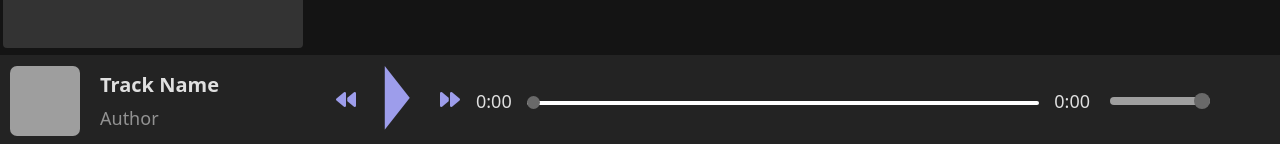
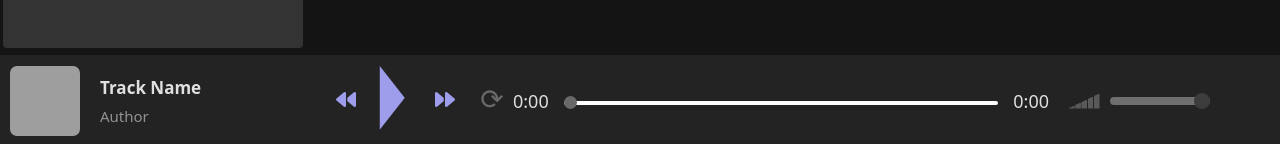
Before and after one commit to fckng0d/audio-service-client, a React (Create React App) app: page /playlists in a window 1280 px wide. Shown: the part 653-797 px from the top of the page. Built offline with nearby package versions, Linux system fonts and the light colour scheme; no server answers; grey boxes are pictures that could not be loaded; the HTML template or start-up script is replaced by a standard one.

Commit message:
added: reorder of playlists; volume icon; repaet button

```diff
--- a/src/components/audioControls/AudioControls.css
+++ b/src/components/audioControls/AudioControls.css
@@ -67,14 +67,14 @@
 }
 
 .title-author .title {
-  font-size: 20px;
+  font-size: 17px;
   font-weight: bold;
   margin-bottom: 5px;
   color: #e0e0e0;
 }
 
 .title-author .author {
-  font-size: 18px;
+  font-size: 15px;
   color: #929292;
 }
 
@@ -89,7 +89,7 @@
   background-color: transparent;
   border: none;
   cursor: pointer;
-  margin-right: 20px;
+  margin-right: 15px;
   color: rgb(157, 157, 235);
   width: 32px;
 }
@@ -103,12 +103,14 @@
   height: 20px;
 }
 
-.fa-backward, .fa-forward {
+.fa-backward,
+.fa-forward {
   color: rgb(157, 157, 235);
   font-size: 20px;
 }
 
-.fa-backward:hover, .fa-forward:hover {
+.fa-backward:hover,
+.fa-forward:hover {
   color: rgb(193, 193, 238);
 }
 
@@ -116,20 +118,51 @@
   color: rgb(193, 193, 238);
 }
 
-.audio-controls .custom-controls audio {
-  flex: 1;
-  margin-left: 0px;
-  margin-right: -35px;
+.repeat-button-container {
+  /* display: flex; */
+  /* position: relative; */
+  /* height: 20px; */
+  padding-left: 15px;
+  margin-left: -15px;
+}
+
+.repeat-button {
+  background-color: #232323;
+  color: #696969 !important;
+  width: 20px;
+  height: 20px;
+  font-size: 28px;
+  border: none;
+  border-radius: 100%;
+  cursor: pointer;
+  margin-bottom: 6px;
+  display: flex;
+  justify-content: center;
+  align-items: center;
+}
+
+.repeat-button.enabled {
+  color: rgb(157, 157, 235) !important;
+}
+
+.repeat-button:not(.enabled):hover {
+  color: #8e8e8e !important;
+}
+
+.repeat-button.enabled:hover {
+  color: rgb(193, 193, 238) !important;
 }
 
 .custom-controls {
+  /* margin-left: 300px; */
   background-color: #212121;
 }
 
 .audio-controls .custom-controls .timeline-container {
-  display: flex;
+  /* display: flex; */
   align-items: center;
-  width: 900px;
+  /* width: 900px; */
+  width: 700px;
   margin-left: -60px;
   user-select: none;
 }
@@ -140,7 +173,6 @@
   background-color: #232323;
   color: #e0e0e0;
   z-index: 1;
-
 }
 
 .custom-timeline {
@@ -184,9 +216,51 @@
   width: 100px;
   margin-right: 60px;
   border-radius: 5px;
-  background: #c4c4c4;
+  background: #9f9f9f;
   outline: none;
   transition: background 0.2s;
+}
+
+.volume-icon {
+  margin-right: 10px;
+  user-select: none;
+}
+
+.volume-icon .volume-bars {
+  width: 31px;
+  /* height: 10px; */
+  display: flex;
+  align-items: flex-end;
+}
+
+.volume-icon .volume-bar {
+  flex: 1;
+  min-width: 5px;
+  min-width: 5px;
+  width: 5px;
+  min-height: 3px;
+  height: 10px;
+  background-color: #595959;
+  margin-right: 0.5px;
+}
+
+.volume-bars span {
+  margin-bottom: -13px;
+  margin-left: 9px;
+  position: absolute;
+  z-index: 1;
+  font-size: 30px;
+  font-weight: 300;
+  transform: scale(1.7, 1);
+  color: #696969;
+}
+
+.react-tooltip {
+  background-color: rgb(53, 52, 52) !important;
+  color: white !important;
+  border-radius: 8px !important;
+  font-size: 14px !important;
+  transition: opacity 0.3s ease !important;
 }
 
 .volume-container .volume::-webkit-slider-thumb {
@@ -194,7 +268,7 @@
   width: 16px;
   height: 16px;
   border-radius: 50%;
-  background: #696969;
+  background: #3d3c3d;
   cursor: pointer;
 }
 
--- a/src/components/audioControls/AudioControls.jsx
+++ b/src/components/audioControls/AudioControls.jsx
@@ -1,6 +1,7 @@
 import React, { useEffect, useRef, useState } from "react";
 import { useAudioContext } from "../AudioContext";
 import "./AudioControls.css";
+import { Tooltip } from "react-tooltip";
 
 const AudioControls = () => {
   const {
@@ -23,6 +24,12 @@ const AudioControls = () => {
 
   const [currentTime, setCurrentTime] = useState(0);
   const [isSeeking, setIsSeeking] = useState(false);
+
+  const [isDraggingVolume, setIsDraggingVolume] = useState(false);
+  const [savedVolume, setSavedVolume] = useState(1);
+  const [isSoundOn, setIsSoundOn] = useState(true);
+
+  const [isRepeatEnabled, setIsRepeatEnabled] = useState(false);
 
   const prevAudioUrl = useRef(null);
 
@@ -60,10 +67,6 @@ const AudioControls = () => {
       togglePlay();
     }
   };
-
-  useEffect(() => {
-    audioRef.current.volume = volume;
-  }, [volume]);
 
   // useEffect(() => {
   //   const handleAudioEnded = () => {
@@ -106,13 +109,16 @@ const AudioControls = () => {
           formatDuration(currentTime) === formatDuration(currentTrack.duration)
         ) {
           shouldContinueExecution = false;
-          // console.log(currentTime);
           if (currentTrackIndex === playlistSize - 1 && isPlaying) {
-            console.log("pause");
             togglePlay();
           } else {
-            console.log("next");
-            debouncedPlayNextTrack();
+            if (isRepeatEnabled) {
+              setTimeout(() => {
+                audioRef.current.play();
+              }, 100);
+            } else {
+              debouncedPlayNextTrack();
+            }
           }
         }
       }
@@ -162,12 +168,80 @@ const AudioControls = () => {
 
   const handleSeekEnd = () => {
     setIsSeeking(false);
-    if (isPlaying) {
+    if (isPlaying && currentTime < currentTrack.duration - 0.5) {
       try {
         audioRef.current.play();
       } catch (error) {
         console.error("Failed to play audio:", error);
       }
+    }
+  };
+
+  useEffect(() => {
+    if (isDraggingVolume) {
+      if (volume == 0) {
+        setIsSoundOn(false);
+        setSavedVolume(0.5);
+      } else {
+        setSavedVolume(volume);
+        setIsSoundOn(true);
+      }
+
+      audioRef.current.volume = volume;
+    }
+  }, [volume, isDraggingVolume]);
+
+  const renderVolumeIcon = (volume) => {
+    const barsCount = 5;
+    const range = 1 / barsCount;
+    let currentBarsCount = 0;
+
+    for (let i = 1; i <= barsCount; i++) {
+      if (volume == 0) {
+        currentBarsCount = 0;
+        break;
+      }
+
+      if (volume >= range * (i - 1) && volume <= range * i) {
+        currentBarsCount = i;
+        break;
+      }
+    }
+
+    const bars = [];
+    for (let i = 0; i < barsCount; i++) {
+      const height = 3 + i * 3;
+      const barAngle =
+        i === 0 ? 80 : i === 1 ? 40 : i === 2 ? 30 : i === 3 ? 20 : 17;
+      bars.push(
+        <div
+          key={i}
+          className="volume-bar"
+          style={{
+            height: `${i === 2 ? 9 : height}px`,
+            opacity: i < currentBarsCount ? 1 : 0.2,
+            clipPath: `polygon(100% 0%, 0% ${barAngle}%, 0% 100%, 100% 100%)`,
+          }}
+        />
+      );
+    }
+    return (
+      <div className="volume-bars">
+        {bars}
+        {volume == 0 && <span color="white">x</span>}
+      </div>
+    );
+  };
+
+  const switchSound = () => {
+    if (isSoundOn) {
+      audioRef.current.volume = 0;
+      setVolume(0);
+      setIsSoundOn(false);
+    } else {
+      audioRef.current.volume = savedVolume;
+      setVolume(savedVolume);
+      setIsSoundOn(true);
     }
   };
 
@@ -227,7 +301,25 @@ const AudioControls = () => {
           >
             <i className="fas fa-forward"></i>
           </button>
+          <div className="repeat-button-container" id="repeat-button-container">
+            <button
+              className={
+                isRepeatEnabled ? "repeat-button enabled" : "repeat-button"
+              }
+              onClick={() => {
+                setIsRepeatEnabled(!isRepeatEnabled);
+              }}
+            >
+              ⟳
+            </button>
+          </div>
+          <Tooltip anchorSelect="#repeat-button-container" delayShow={200}>
+            <span>
+              {isRepeatEnabled ? "Выключить повтор" : "Включить повтор"}
+            </span>
+          </Tooltip>
         </div>
+
         <div className="timeline-container">
           <div className="current-time">
             <span>{currentTrack ? formatDuration(currentTime) : "0:00"}</span>
@@ -287,6 +379,9 @@ const AudioControls = () => {
           </div>
         </div>
         <div className="volume-container">
+          <div className="volume-icon" id="volume-icon" onClick={switchSound}>
+            {renderVolumeIcon(volume)}
+          </div>
           <input
             className="volume"
             type="range"
@@ -294,13 +389,26 @@ const AudioControls = () => {
             max="1"
             step="0.01"
             value={volume}
-            onChange={(e) => setVolume(e.target.value)}
+            onChange={(e) => {
+              setIsDraggingVolume(true);
+              setVolume(e.target.value);
+            }}
+            onMouseUp={() => setIsDraggingVolume(false)}
             style={{
-              background: `linear-gradient(to right, #9f9f9f 0%, #9f9f9f ${
+              background: `linear-gradient(to right, #6f6f6f 0%, #6f6f6f ${
                 volume * 100
-              }%, lightgray ${volume * 100}%, lightgray 100%)`,
+              }%, #c4c3c3 ${volume * 100}%, #c4c3c3 100%)`,
             }}
           />
+          <Tooltip
+            anchorSelect="#volume-icon"
+            className="tooltip-class"
+            delayShow={200}
+          >
+            <span id="sound-switch">
+              {isSoundOn ? "Выключить звук" : "Включить звук"}
+            </span>
+          </Tooltip>
         </div>
       </div>
     </div>
--- a/src/components/audioList/AudioList.css
+++ b/src/components/audioList/AudioList.css
@@ -246,7 +246,7 @@
 }
 
 .title-author-container .title {
-  font-size: 18px;
+  font-size: 17px;
   font-weight: bold;
   margin-bottom: 0px;
   color: #e0e0e0;
--- a/src/components/playlistContainer/PlaylistContainer.css
+++ b/src/components/playlistContainer/PlaylistContainer.css
@@ -28,6 +28,7 @@
   transition: width 0.3s, height 0.3s;
   overflow: hidden;
   background-size: cover;
+  user-select: none;
 }
 
 .playlist-item:hover {
@@ -104,9 +105,45 @@
   display: inline-flex;
   align-items: center;
   justify-content: center;
-  line-height: 1; /* Сброс стандартного отступа текста */
+  line-height: 1;
+  user-select: none;
 }
 
 .add-button:hover {
   background-color: #4186e0;
 }
+
+.playlist-buttons {
+  position: absolute;
+  bottom: -20px;
+  left: -10px;
+  /* background-color: #a2a2a2; */
+  padding: 5px;
+  border-radius: 7px;
+}
+
+.playlist-buttons .back,
+.playlist-buttons .forward {
+  border: none;
+  background-color: rgb(41, 40, 41);
+  color: #ffffff;
+  border-radius: 7px;
+  width: 30px;
+  height: 25px;
+}
+
+.playlist-buttons .back.disabled,
+.playlist-buttons .forward.disabled {
+  color: #464646;
+}
+
+.playlist-buttons .back {
+  margin-right: 5px;
+}
+
+.playlist-buttons .back:not(.disabled):hover,
+.playlist-buttons .forward:not(.disabled):hover {
+  width: 31px;
+  height: 26px;
+  background-color: rgb(119, 63, 133);
+}
--- a/src/components/sideBar/Sidebar.css
+++ b/src/components/sideBar/Sidebar.css
@@ -21,6 +21,7 @@
   margin-bottom: 20px;
   margin-top: 10px;
   margin-right: 20px;
+  user-select: none;
 }
 
 .navigaton-container .back-button, .navigaton-container .forward-button {
@@ -38,10 +39,12 @@
 
 .navigaton-container .back-button.disabled {
   background-color: rgb(67, 67, 67);
+  /* cursor:not-allowed; */
 }
 
 .navigaton-container .forward-button.disabled {
   background-color: rgb(67, 67, 67);
+  /* cursor:not-allowed; */
 }
 
 .navigaton-container .back-button:not(.disabled):hover {
@@ -71,6 +74,7 @@
   margin-top: 20px;
   justify-content: center;
   text-align: center;
+  user-select: none;
 }
 
 .toCurrentPlaylist-button {
```
Also changed, not shown: src/components/playlistContainer/PlaylistContainer.jsx (+79 -4 lines).
